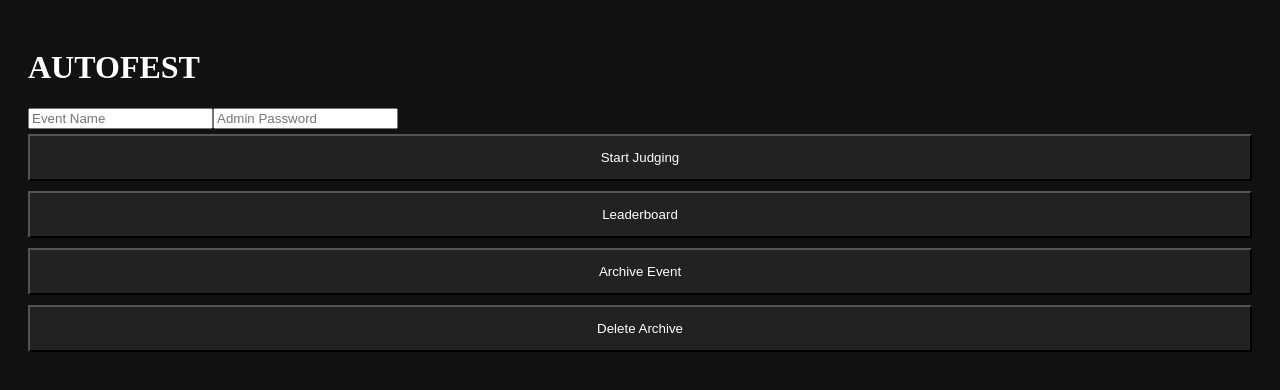
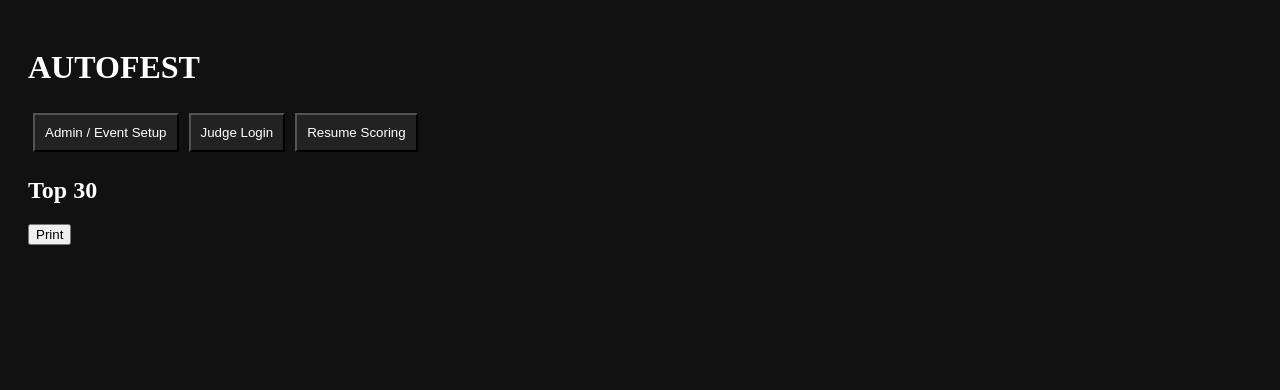
Before and after one commit to Les134/Autofest-2026-Final-App, a React (Create React App) app: page / in a window 1280 px wide. Shown: the top 390 px of the page. Built offline with nearby package versions, Linux system fonts and the light colour scheme.

Commit message:
Update App.js

```diff
--- a/src/App.js
+++ b/src/App.js
@@ -8,8 +8,7 @@ import {
   query,
   where,
   setDoc,
-  doc,
-  deleteDoc
+  doc
 } from "firebase/firestore";
 
 const firebaseConfig = {
@@ -39,8 +38,8 @@ export default function App(){
 
   const [eventName,setEventName] = useState("");
   const [judges,setJudges] = useState(["","","","","",""]);
+  const [adminPass,setAdminPass] = useState("");
 
-  const [adminPass,setAdminPass] = useState("");
   const [judge,setJudge] = useState("");
 
   const [car,setCar] = useState("");
@@ -63,6 +62,8 @@ export default function App(){
     }
 
     load();
+    const interval = setInterval(load, 2000);
+    return ()=>clearInterval(interval);
   },[eventName]);
 
   function setScore(cat,val){
@@ -75,15 +76,19 @@ export default function App(){
 
   async function submit(){
 
+    if(!car || !judge){
+      alert("Missing entrant or judge");
+      return;
+    }
+
     let rawScore = Object.values(scores).reduce((a,b)=>a+b,0);
-
     let deductionItems = Object.keys(deductions).filter(d=>deductions[d]);
     let deductionTotal = deductionItems.length * 10;
-
     let tyreBonus = tyres ? 5 : 0;
 
     let finalScore = rawScore - deductionTotal + tyreBonus;
 
+    try{
       await addDoc(collection(db,"scores"), {
         event:eventName,
         judge,
@@ -95,15 +100,22 @@ export default function App(){
         finalScore
       });
 
-    alert("Score submitted");
+      alert("Score Submitted");
 
       setScores({});
       setDeductions({});
       setCar("");
+      setGender("");
+      setCarClass("");
+      setTyres("");
+
+    }catch(e){
+      console.error(e);
+      alert("Error saving score");
+    }
   }
 
   function combineScores(){
-
     let combined = {};
 
     data.forEach(e=>{
@@ -120,69 +132,40 @@ export default function App(){
 
       combined[e.car].rawScore += e.rawScore || 0;
       combined[e.car].finalScore += e.finalScore || 0;
-
-      if(e.deductions){
-        combined[e.car].deductions.push(...e.deductions);
-      }
+      combined[e.car].deductions.push(...(e.deductions || []));
     });
 
-    return Object.values(combined).sort((a,b)=>b.finalScore - a.finalScore);
+    return Object.values(combined).sort((a,b)=>b.finalScore-a.finalScore);
   }
 
   const overall = combineScores();
 
-  // 🔐 ARCHIVE EVENT
-  async function archiveEvent(){
-    if(adminPass !== ADMIN_PASSWORD){
-      alert("Admin password required");
-      return;
-    }
+  const female = overall.filter(e=>e.gender==="Female");
 
-    await setDoc(doc(db,"archives",eventName),{
-      event:eventName,
-      results:overall,
-      date:new Date()
+  const classBoards = {};
+  classes.forEach(c=>{
+    classBoards[c] = overall.filter(e=>e.class===c);
   });
 
-    alert("Event archived");
-  }
-
-  // 🔐 DELETE ARCHIVE
-  async function deleteArchive(){
-    if(adminPass !== ADMIN_PASSWORD){
-      alert("Admin password required");
-      return;
-    }
-
-    await deleteDoc(doc(db,"archives",eventName));
-    alert("Archive deleted");
-  }
-
-  // STYLES
-  const row = { display:"flex", flexWrap:"wrap", gap:"6px", marginBottom:"12px" };
+  const btn = {
+    padding:"10px",
+    margin:"5px",
+    background:"#222",
+    color:"#fff"
+  };
 
   const activeBtn = (active)=>({
-    padding:"10px",
-    background: active ? "#e53935" : "#222",
-    color:"#fff",
-    border:"1px solid #555"
+    ...btn,
+    background: active ? "#e53935" : "#222"
   });
 
   const scoreBtn = (active)=>({
     width:"40px",
     height:"40px",
-    background: active ? "#e53935" : "#2a2a2a",
-    color:"#fff",
-    border:"1px solid #555"
+    margin:"2px",
+    background: active ? "#e53935" : "#333",
+    color:"#fff"
   });
-
-  const menuBtn = {
-    width:"100%",
-    padding:"14px",
-    margin:"5px 0",
-    background:"#222",
-    color:"#fff"
-  };
 
   // HOME
   if(screen==="home"){
@@ -190,23 +173,77 @@ export default function App(){
       <div style={{padding:20}}>
         <h1>AUTOFEST</h1>
 
-        <input
-          placeholder="Event Name"
-          value={eventName}
-          onChange={e=>setEventName(e.target.value)}
+        <button style={btn} onClick={()=>setScreen("admin")}>Admin / Event Setup</button>
+        <button style={btn} onClick={()=>setScreen("judgeLogin")}>Judge Login</button>
+        <button style={btn} onClick={()=>setScreen("score")}>Resume Scoring</button>
+
+        <h2>Top 30</h2>
+        {overall.slice(0,30).map((e,i)=>(
+          <div key={i}>
+            #{i+1} | {e.car} ({e.gender?.[0]}) | {e.class} | {e.finalScore}
+          </div>
+        ))}
+
+        <button onClick={()=>window.print()}>Print</button>
+      </div>
+    );
+  }
+
+  // ADMIN
+  if(screen==="admin"){
+    return (
+      <div style={{padding:20}}>
+        <h2>Event Setup</h2>
+
+        <input placeholder="Admin Password" value={adminPass} onChange={e=>setAdminPass(e.target.value)} />
+        <input placeholder="Event Name" value={eventName} onChange={e=>setEventName(e.target.value)} />
+
+        {judges.map((j,i)=>(
+          <input key={i} placeholder={`Judge ${i+1}`} value={j}
+            onChange={e=>{
+              let copy=[...judges];
+              copy[i]=e.target.value;
+              setJudges(copy);
+            }}
           />
+        ))}
 
-        <input
-          placeholder="Admin Password"
-          value={adminPass}
-          onChange={e=>setAdminPass(e.target.value)}
-        />
+        <button style={btn} onClick={async ()=>{
+          if(adminPass!==ADMIN_PASSWORD){
+            alert("Wrong password");
+            return;
+          }
 
-        <button style={menuBtn} onClick={()=>setScreen("score")}>Start Judging</button>
-        <button style={menuBtn} onClick={()=>setScreen("leaderboard")}>Leaderboard</button>
+          await setDoc(doc(db,"events",eventName),{
+            judges,
+            locked:true
+          });
 
-        <button style={menuBtn} onClick={archiveEvent}>Archive Event</button>
-        <button style={menuBtn} onClick={deleteArchive}>Delete Archive</button>
+          alert("Event Locked");
+          setScreen("home");
+        }}>
+          Lock Event
+        </button>
+      </div>
+    );
+  }
+
+  // JUDGE LOGIN
+  if(screen==="judgeLogin"){
+    return (
+      <div style={{padding:20}}>
+        <h2>Select Judge</h2>
+
+        {judges.map((j,i)=>(
+          j && (
+            <button key={i} style={btn} onClick={()=>{
+              setJudge(j);
+              setScreen("score");
+            }}>
+              {j}
+            </button>
+          )
+        ))}
       </div>
     );
   }
@@ -221,71 +258,33 @@ export default function App(){
 
         <input placeholder="Entrant" value={car} onChange={e=>setCar(e.target.value)} />
 
-        <div style={row}>
+        <div>
           <button style={activeBtn(gender==="Male")} onClick={()=>setGender("Male")}>Male</button>
           <button style={activeBtn(gender==="Female")} onClick={()=>setGender("Female")}>Female</button>
         </div>
 
-        <div style={row}>
+        <div>
           {classes.map(c=>(
-            <button key={c} style={activeBtn(carClass===c)} onClick={()=>setCarClass(c)}>
-              {c}
-            </button>
+            <button key={c} style={activeBtn(carClass===c)} onClick={()=>setCarClass(c)}>{c}</button>
           ))}
         </div>
 
         {categories.map(cat=>(
           <div key={cat}>
             <div>{cat}</div>
-            <div style={row}>
             {[...Array(20)].map((_,i)=>(
               <button key={i} style={scoreBtn(scores[cat]===i+1)} onClick={()=>setScore(cat,i+1)}>
                 {i+1}
               </button>
             ))}
           </div>
-          </div>
         ))}
 
-        <div style={row}>
-          <button style={activeBtn(tyres==="Left")} onClick={()=>setTyres("Left")}>Left</button>
-          <button style={activeBtn(tyres==="Right")} onClick={()=>setTyres("Right")}>Right</button>
-        </div>
-
-        <div style={row}>
-          {deductionsList.map(d=>(
-            <button key={d} style={activeBtn(deductions[d])} onClick={()=>toggleDeduction(d)}>
-              {d}
-            </button>
-          ))}
-        </div>
-
-        <button style={menuBtn} onClick={submit}>Submit</button>
+        <button style={btn} onClick={submit}>Submit</button>
+        <button style={btn} onClick={()=>setScreen("home")}>Home</button>
       </div>
     );
   }
 
-  // LEADERBOARD
-  return (
-    <div style={{padding:20}}>
-
-      {classes.map(cls=>{
-        const filtered = overall.filter(e=>e.class===cls);
-
-        return (
-          <div key={cls} style={{marginBottom:20}}>
-            <h2>{cls}</h2>
-
-            {filtered.map((e,i)=>(
-              <div key={i}>
-                #{i+1} | {e.car} ({e.gender?.[0] || ""}) | {e.class} | {e.rawScore} - ({[...new Set(e.deductions)].join(",")}) {e.finalScore}
-              </div>
-            ))}
-          </div>
-        );
-      })}
-
-      <button onClick={()=>window.print()}>Print Leaderboards</button>
-    </div>
-  );
+  return <div />;
 }
```
Lines whose indentation alone changed are shown as unchanged.
